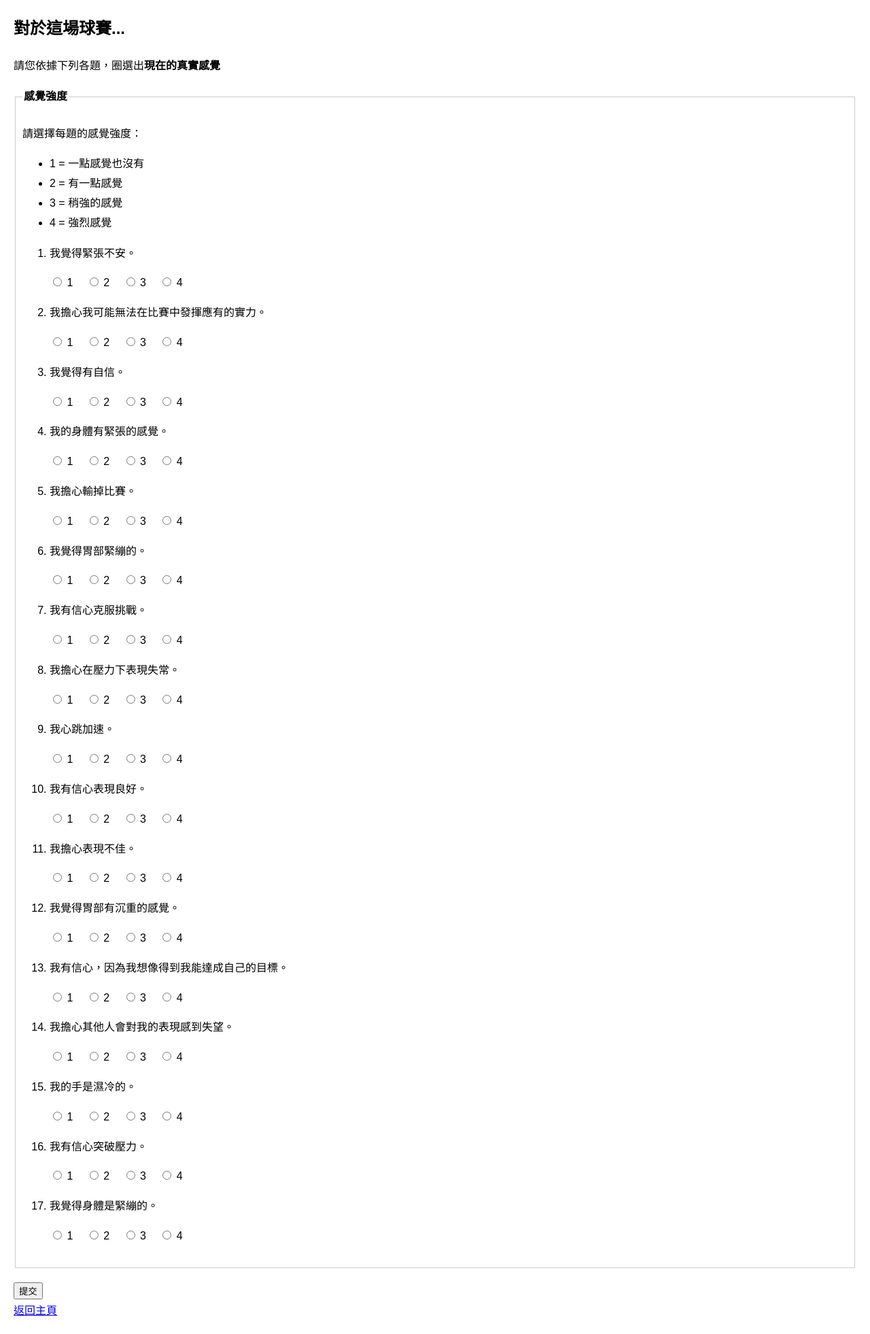
After one commit to vxnnio/sport_analytics, a Flask app: page /stress/evaluate in a window 1280 px wide. The commit adds this page. Shown: the whole page at 68% size. Run offline with Flask 3, Linux system fonts and the light colour scheme.

Commit message:
壓力表單

```diff
--- a/app/app.py
+++ b/app/app.py
@@ -16,6 +16,8 @@ from app.routes.line_bot import line_bp
 from app.models import User
 from app.models.announcement import Announcement
 from app.models.sleep_record import SleepRecord
+from app.routes.stress_evaluate import stress_bp
+
 from dotenv import load_dotenv
 
 
@@ -39,6 +41,7 @@ def create_app():
     app.register_blueprint(training_bp,url_prefix='/training')
     app.register_blueprint(evaluation_bp, url_prefix='/evaluation')
     app.register_blueprint(athlete_bp)
+    app.register_blueprint(stress_bp, url_prefix='/stress')
 
 
 
--- a/app/models/__init__.py
+++ b/app/models/__init__.py
@@ -4,6 +4,10 @@ from .user import User
 from .announcement import Announcement
 from .attendance import Attendance
 from .sleep_record import SleepRecord
+
+
+
+
 
 
 
--- a/app/routes/__init__.py
+++ b/app/routes/__init__.py
@@ -4,10 +4,12 @@ from .main import main_bp
 from .coach import coach_bp
 from .admin import admin_bp
 from .profile import profile_bp
+from .stress_evaluate import stress_bp
 # from .evaluation import evaluation_bp
 
 __all__ = ["coach_bp",
            "main_bp",
            "auth_bp",
            "admin_bp",
-           "profile_bp"]
+           "profile_bp"
+           "stress_bp"]
--- /dev/null
+++ b/app/routes/stress_evaluate.py
@@ -0,0 +1,16 @@
+from flask import Blueprint, render_template, request, redirect, url_for
+
+stress_bp = Blueprint('stress_evaluate', __name__)
+
+# 顯示表單
+@stress_bp.route("/evaluate", methods=["GET"])
+def show_form():
+    return render_template("athlete/stress_evaluate.html")
+
+# 接收表單資料
+@stress_bp.route("/evaluate", methods=["POST"])
+def submit_form():
+    data = {f"q{i}": request.form.get(f"q{i}") for i in range(1, 18)}
+    print("表單接收到的資料：", data)
+
+    return redirect(url_for("auth.dashboard"))
--- a/app/templates/athlete/dashboard.html
+++ b/app/templates/athlete/dashboard.html
@@ -235,6 +235,7 @@
         <h6 class="fw-bold">壓力評估表單</h6>
         <p class="text-muted small">心理壓力量表，幫助你追蹤心理狀態。</p>
         <a href="/stress/evaluate" class="btn btn-yellow mt-auto py-2 w-100">開始測驗</a>
+
       </div>
     </div>
     <div class="col-12 col-md-6">
--- /dev/null
+++ b/app/templates/athlete/stress_evaluate.html
@@ -0,0 +1,207 @@
+<!DOCTYPE html>
+<html lang="zh-Hant">
+<head>
+  <meta charset="UTF-8">
+  <title>壓力評估表單</title>
+  <style>
+    body {
+      font-family: "Noto Sans TC", sans-serif;
+      line-height: 1.8;
+      margin: 20px;
+    }
+    fieldset {
+      border: 1px solid #ccc;
+      margin-bottom: 20px;
+      padding: 10px;
+    }
+    legend {
+      font-weight: bold;
+    }
+    label {
+      display: block;
+      margin: 10px 0 5px;
+    }
+    .options label {
+      display: inline-block;
+      margin-right: 15px;
+    }
+  </style>
+</head>
+<body>
+
+  <h2>對於這場球賽...</h2>
+  <p>請您依據下列各題，圈選出<strong>現在的真實感覺</strong></p>
+
+  <form action="/stress/evaluate" method="POST">
+    <fieldset>
+      <legend>感覺強度</legend>
+      <p>請選擇每題的感覺強度：</p>
+      <ul>
+        <li>1 = 一點感覺也沒有</li>
+        <li>2 = 有一點感覺</li>
+        <li>3 = 稍強的感覺</li>
+        <li>4 = 強烈感覺</li>
+      </ul>
+
+      <ol>
+        <li>
+          <label>我覺得緊張不安。</label>
+          <div class="options">
+            <label><input type="radio" name="q1" value="1" required> 1</label>
+            <label><input type="radio" name="q1" value="2"> 2</label>
+            <label><input type="radio" name="q1" value="3"> 3</label>
+            <label><input type="radio" name="q1" value="4"> 4</label>
+          </div>
+        </li>
+        <li>
+          <label>我擔心我可能無法在比賽中發揮應有的實力。</label>
+          <div class="options">
+            <label><input type="radio" name="q2" value="1" required> 1</label>
+            <label><input type="radio" name="q2" value="2"> 2</label>
+            <label><input type="radio" name="q2" value="3"> 3</label>
+            <label><input type="radio" name="q2" value="4"> 4</label>
+          </div>
+        </li>
+        <li>
+          <label>我覺得有自信。</label>
+          <div class="options">
+            <label><input type="radio" name="q3" value="1" required> 1</label>
+            <label><input type="radio" name="q3" value="2"> 2</label>
+            <label><input type="radio" name="q3" value="3"> 3</label>
+            <label><input type="radio" name="q3" value="4"> 4</label>
+          </div>
+        </li>
+        <li>
+          <label>我的身體有緊張的感覺。</label>
+          <div class="options">
+            <label><input type="radio" name="q4" value="1" required> 1</label>
+            <label><input type="radio" name="q4" value="2"> 2</label>
+            <label><input type="radio" name="q4" value="3"> 3</label>
+            <label><input type="radio" name="q4" value="4"> 4</label>
+          </div>
+        </li>
+        <li>
+          <label>我擔心輸掉比賽。</label>
+          <div class="options">
+            <label><input type="radio" name="q5" value="1" required> 1</label>
+            <label><input type="radio" name="q5" value="2"> 2</label>
+            <label><input type="radio" name="q5" value="3"> 3</label>
+            <label><input type="radio" name="q5" value="4"> 4</label>
+          </div>
+        </li>
+        <li>
+          <label>我覺得胃部緊繃的。</label>
+          <div class="options">
+            <label><input type="radio" name="q6" value="1" required> 1</label>
+            <label><input type="radio" name="q6" value="2"> 2</label>
+            <label><input type="radio" name="q6" value="3"> 3</label>
+            <label><input type="radio" name="q6" value="4"> 4</label>
+          </div>
+        </li>
+        <li>
+          <label>我有信心克服挑戰。</label>
+          <div class="options">
+            <label><input type="radio" name="q7" value="1" required> 1</label>
+            <label><input type="radio" name="q7" value="2"> 2</label>
+            <label><input type="radio" name="q7" value="3"> 3</label>
+            <label><input type="radio" name="q7" value="4"> 4</label>
+          </div>
+        </li>
+        <li>
+          <label>我擔心在壓力下表現失常。</label>
+          <div class="options">
+            <label><input type="radio" name="q8" value="1" required> 1</label>
+            <label><input type="radio" name="q8" value="2"> 2</label>
+            <label><input type="radio" name="q8" value="3"> 3</label>
+            <label><input type="radio" name="q8" value="4"> 4</label>
+          </div>
+        </li>
+        <li>
+          <label>我心跳加速。</label>
+          <div class="options">
+            <label><input type="radio" name="q9" value="1" required> 1</label>
+            <label><input type="radio" name="q9" value="2"> 2</label>
+            <label><input type="radio" name="q9" value="3"> 3</label>
+            <label><input type="radio" name="q9" value="4"> 4</label>
+          </div>
+        </li>
+        <li>
+          <label>我有信心表現良好。</label>
+          <div class="options">
+            <label><input type="radio" name="q10" value="1" required> 1</label>
+            <label><input type="radio" name="q10" value="2"> 2</label>
+            <label><input type="radio" name="q10" value="3"> 3</label>
+            <label><input type="radio" name="q10" value="4"> 4</label>
+          </div>
+        </li>
+        <li>
+          <label>我擔心表現不佳。</label>
+          <div class="options">
+            <label><input type="radio" name="q11" value="1" required> 1</label>
+            <label><input type="radio" name="q11" value="2"> 2</label>
+            <label><input type="radio" name="q11" value="3"> 3</label>
+            <label><input type="radio" name="q11" value="4"> 4</label>
+          </div>
+        </li>
+        <li>
+          <label>我覺得胃部有沉重的感覺。</label>
+          <div class="options">
+            <label><input type="radio" name="q12" value="1" required> 1</label>
+            <label><input type="radio" name="q12" value="2"> 2</label>
+            <label><input type="radio" name="q12" value="3"> 3</label>
+            <label><input type="radio" name="q12" value="4"> 4</label>
+          </div>
+        </li>
+        <li>
+          <label>我有信心，因為我想像得到我能達成自己的目標。</label>
+          <div class="options">
+            <label><input type="radio" name="q13" value="1" required> 1</label>
+            <label><input type="radio" name="q13" value="2"> 2</label>
+            <label><input type="radio" name="q13" value="3"> 3</label>
+            <label><input type="radio" name="q13" value="4"> 4</label>
+          </div>
+        </li>
+        <li>
+          <label>我擔心其他人會對我的表現感到失望。</label>
+          <div class="options">
+            <label><input type="radio" name="q14" value="1" required> 1</label>
+            <label><input type="radio" name="q14" value="2"> 2</label>
+            <label><input type="radio" name="q14" value="3"> 3</label>
+            <label><input type="radio" name="q14" value="4"> 4</label>
+          </div>
+        </li>
+        <li>
+          <label>我的手是濕冷的。</label>
+          <div class="options">
+            <label><input type="radio" name="q15" value="1" required> 1</label>
+            <label><input type="radio" name="q15" value="2"> 2</label>
+            <label><input type="radio" name="q15" value="3"> 3</label>
+            <label><input type="radio" name="q15" value="4"> 4</label>
+          </div>
+        </li>
+        <li>
+          <label>我有信心突破壓力。</label>
+          <div class="options">
+            <label><input type="radio" name="q16" value="1" required> 1</label>
+            <label><input type="radio" name="q16" value="2"> 2</label>
+            <label><input type="radio" name="q16" value="3"> 3</label>
+            <label><input type="radio" name="q16" value="4"> 4</label>
+          </div>
+        </li>
+        <li>
+          <label>我覺得身體是緊繃的。</label>
+          <div class="options">
+            <label><input type="radio" name="q17" value="1" required> 1</label>
+            <label><input type="radio" name="q17" value="2"> 2</label>
+            <label><input type="radio" name="q17" value="3"> 3</label>
+            <label><input type="radio" name="q17" value="4"> 4</label>
+          </div>
+        </li>
+      </ol>
+    </fieldset>
+
+    <button type="submit">提交</button>
+  </form>
+ <a href="/auth/dashboard">返回主頁</a>
+</body>
+</html>
--- a/pyproject.toml
+++ b/pyproject.toml
@@ -12,6 +12,7 @@ dependencies = [
     "flask-sqlalchemy>=3.1.1",
     "langchain>=0.3.26",
     "langchain-community>=0.3.26",
+    "line-bot-sdk>=3.17.1",
     "pymysql>=1.1.1",
     "werkzeug>=3.1.3",
 ]
```
Also changed, not shown: 1 other file.
